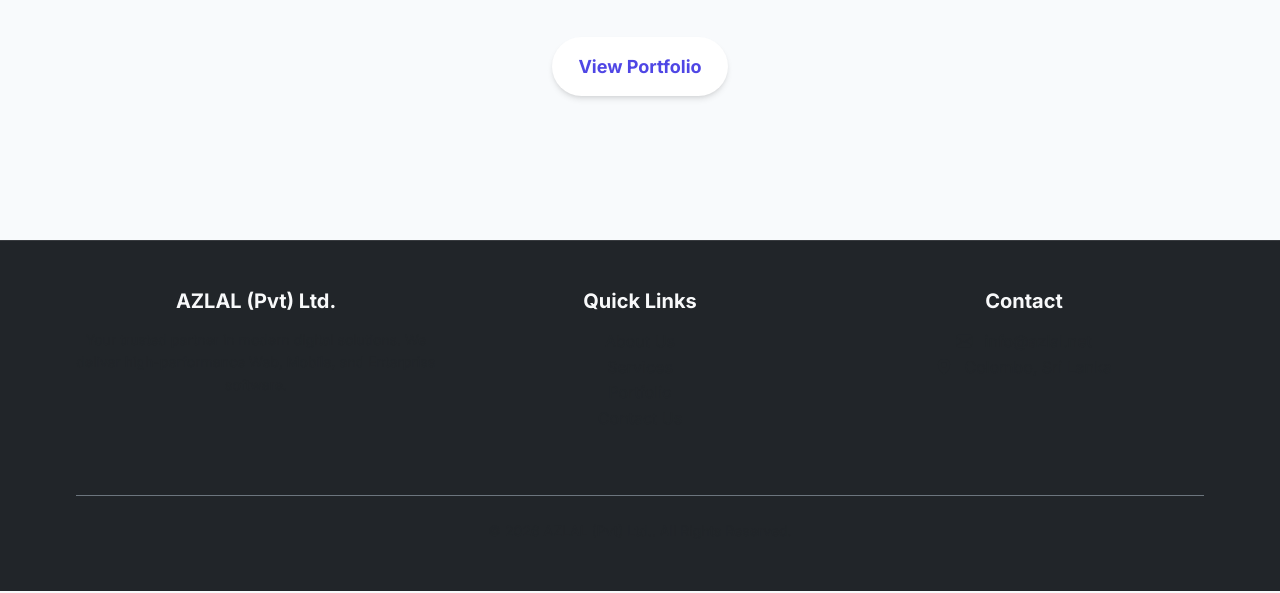
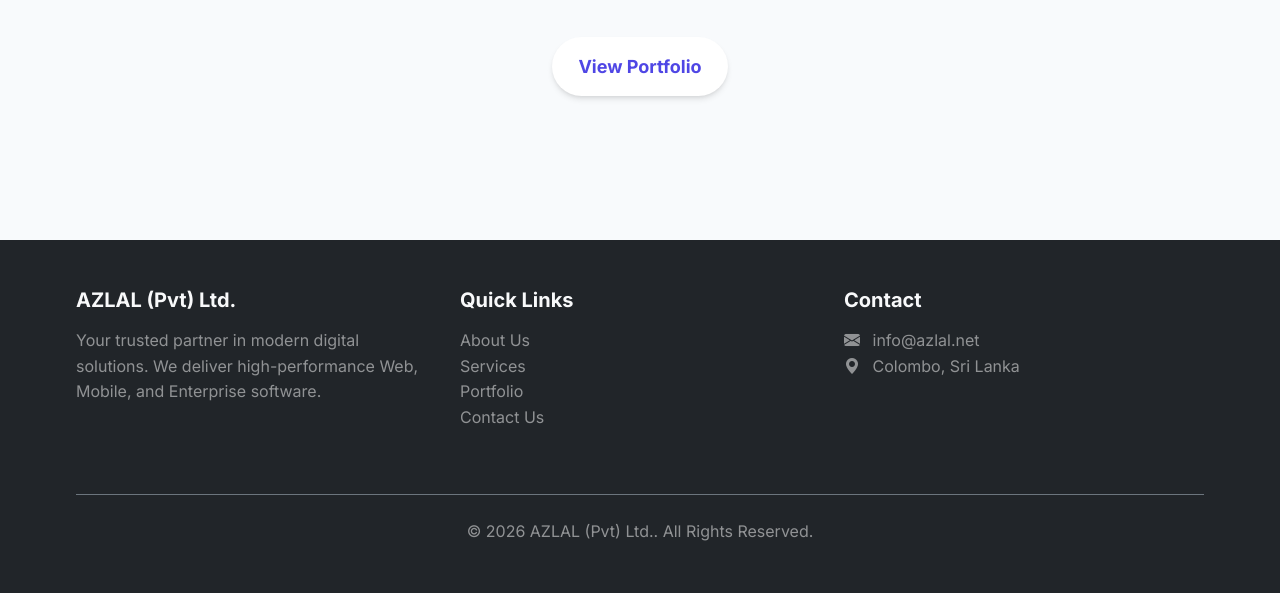
Before and after one commit to fmshaja/aslal, a PHP site: page /index.php in a window 1280 px wide. Shown: the part 1806-2399 px from the top of the page. Run offline with PHP 8.4, Linux system fonts and the light colour scheme; data comes from the database, SQL or seed files in the repository; data that the repository does not hold is empty.

Commit message:
fix: footer text visibility on dark background

```diff
--- a/assets/css/style.css
+++ b/assets/css/style.css
@@ -274,21 +274,11 @@ form .btn-primary:hover {
 }
 
 /* Footer */
-footer {
-    background: var(--text-main);
-    color: var(--text-muted);
-    padding: 3rem 0;
-    margin-top: 4rem;
-    text-align: center;
-    border-top: 1px solid rgba(255,255,255,0.1);
-}
-
-footer p {
-    font-size: 0.875rem;
-}
-
 footer a {
     color: var(--primary);
+}
+footer a:hover {
+    color: white;
 }
 
 /* Responsive */
--- a/includes/footer.php
+++ b/includes/footer.php
@@ -7,27 +7,27 @@
             <div class="row">
                 <div class="col-md-4 mb-4">
                     <h5 class="fw-bold mb-3"><?= SITE_NAME ?></h5>
-                    <p class="text-muted">Your trusted partner in modern digital solutions. We deliver high-performance Web, Mobile, and Enterprise software.</p>
+                    <p class="text-white-50">Your trusted partner in modern digital solutions. We deliver high-performance Web, Mobile, and Enterprise software.</p>
                 </div>
                 <div class="col-md-4 mb-4">
                     <h5 class="fw-bold mb-3">Quick Links</h5>
                     <ul class="list-unstyled">
-                        <li><a href="about.php" class="text-decoration-none text-muted hover-white">About Us</a></li>
-                        <li><a href="services.php" class="text-decoration-none text-muted hover-white">Services</a></li>
-                        <li><a href="portfolio.php" class="text-decoration-none text-muted hover-white">Portfolio</a></li>
-                        <li><a href="contact.php" class="text-decoration-none text-muted hover-white">Contact Us</a></li>
+                        <li><a href="about.php" class="text-decoration-none text-white-50 hover-white">About Us</a></li>
+                        <li><a href="services.php" class="text-decoration-none text-white-50 hover-white">Services</a></li>
+                        <li><a href="portfolio.php" class="text-decoration-none text-white-50 hover-white">Portfolio</a></li>
+                        <li><a href="contact.php" class="text-decoration-none text-white-50 hover-white">Contact Us</a></li>
                     </ul>
                 </div>
                 <div class="col-md-4 mb-4">
                     <h5 class="fw-bold mb-3">Contact</h5>
-                    <ul class="list-unstyled text-muted">
+                    <ul class="list-unstyled text-white-50">
                         <li><i class="bi bi-envelope-fill me-2"></i> <?= CONTACT_EMAIL ?></li>
                         <li><i class="bi bi-geo-alt-fill me-2"></i> Colombo, Sri Lanka</li>
                     </ul>
                 </div>
             </div>
             <div class="text-center pt-4 border-top border-secondary mt-4">
-                <p class="mb-0 text-muted">&copy; <?= date("Y") ?> <?= SITE_NAME ?>. All Rights Reserved.</p>
+                <p class="mb-0 text-white-50">&copy; <?= date("Y") ?> <?= SITE_NAME ?>. All Rights Reserved.</p>
             </div>
         </div>
     </footer>
```
